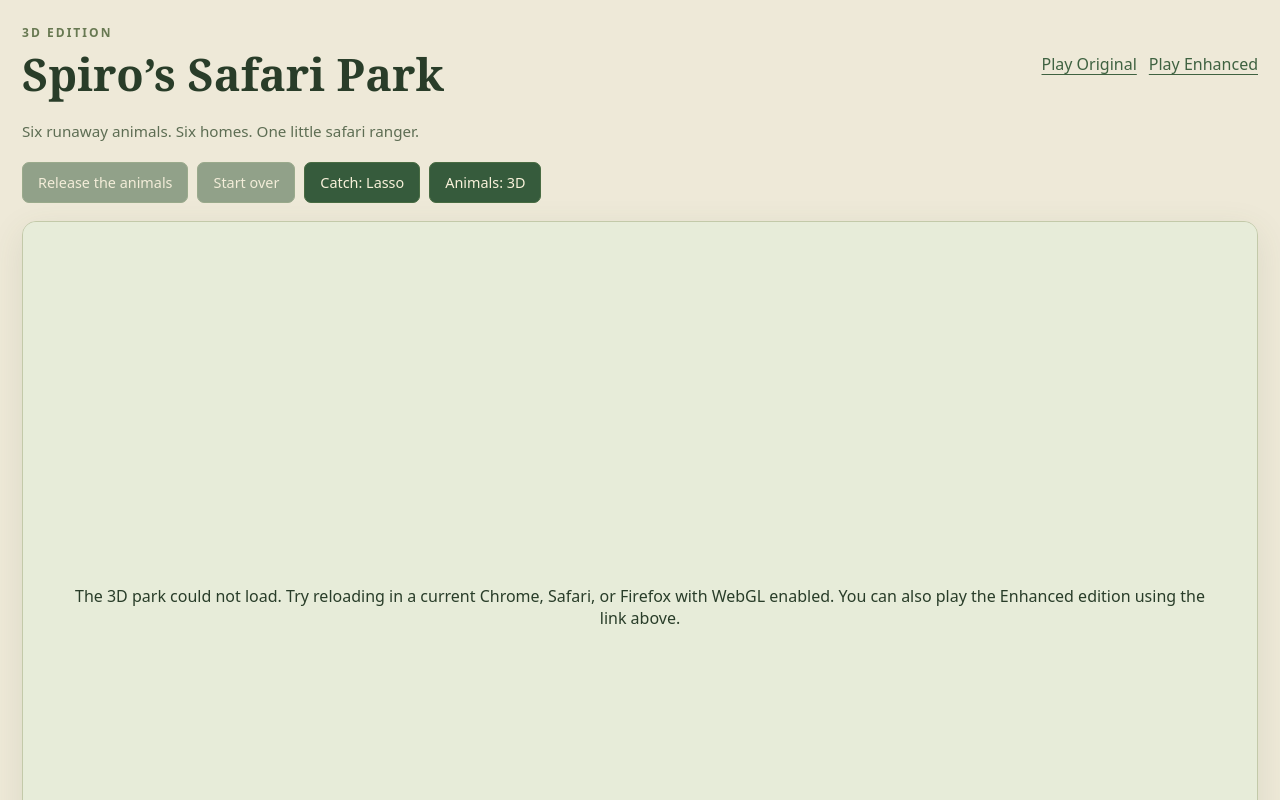
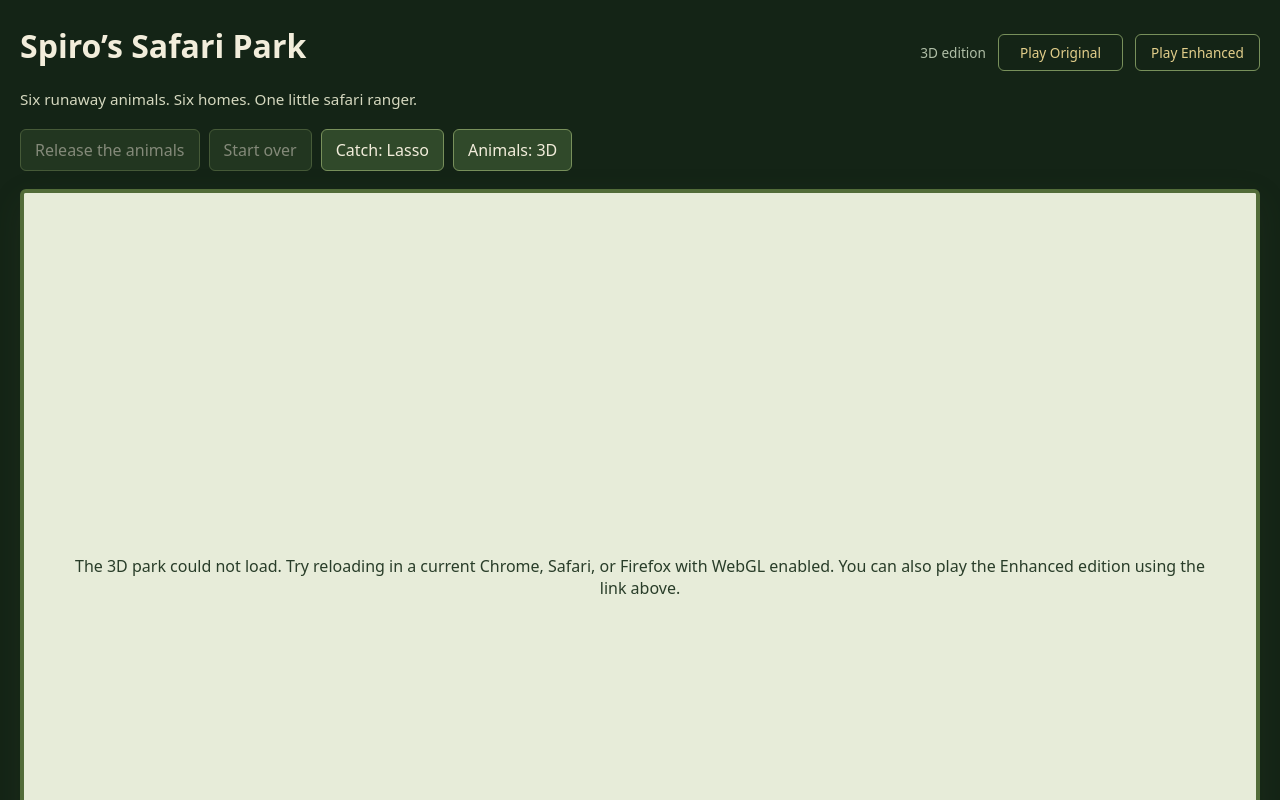
Before and after one commit to shillcock/spiros-safari-park, a website with bundled scripts: page v3/index.html in a window 1280 px wide. Shown: the top 800 px of the page. Built offline with nearby package versions, Linux system fonts and the light colour scheme.

Commit message:
style(v3): match edition header, navigation and page colors

```diff
--- a/v3/index.html
+++ b/v3/index.html
@@ -10,9 +10,10 @@
 <body>
 <main>
   <header>
-    <div><p class="eyebrow">3D edition</p><h1>Spiro’s Safari Park</h1></div>
+    <h1>Spiro’s Safari Park</h1>
     <nav class="edition-nav" aria-label="Game version">
-      <a href="../v1/">Play Original</a><a href="../v2/">Play Enhanced</a>
+      <span>3D edition</span>
+      <a class="version-switch" href="../v1/">Play Original</a><a class="version-switch" href="../v2/">Play Enhanced</a>
     </nav>
   </header>
   <p class="intro">Six runaway animals. Six homes. One little safari ranger.</p>
--- a/v3/style.css
+++ b/v3/style.css
@@ -1,27 +1,30 @@
-:root { color-scheme: light; font-family: system-ui, sans-serif; background: #eee9d8; color: #293d29; }
+:root { color-scheme: dark; font-family: system-ui, sans-serif; background: #142416; color: #f2eddb; }
 * { box-sizing: border-box; }
 [hidden] { display: none !important; }
-body { margin: 0; padding: 24px 22px 32px; }
+body { margin: 0; padding: 24px 16px; }
 main { max-width: 1240px; margin: auto; }
-header { display: flex; align-items: center; justify-content: space-between; gap: 20px; }
-h1 { margin: 2px 0 0; font-family: Georgia, serif; font-size: clamp(1.8rem, 4vw, 2.8rem); }
-.eyebrow { margin: 0; text-transform: uppercase; letter-spacing: .17em; color: #687952; font-size: .75rem; font-weight: 700; }
-a { color: #3f6241; text-underline-offset: 4px; }
-.edition-nav { display: flex; flex-wrap: wrap; justify-content: flex-end; gap: 12px; }
-.intro { color: #5d6d53; line-height: 1.6; font-size: .95rem; }
+header { display: flex; align-items: baseline; justify-content: space-between; gap: 12px; margin-bottom: 16px; }
+h1 { font-size: clamp(1.3rem, 4vw, 2rem); margin: 0; }
+header span, footer { color: #afbea6; font-size: .85rem; }
+.edition-nav { display: flex; align-items: center; justify-content: flex-end; gap: 12px; flex-shrink: 0; font-size: .85rem; }
+header .edition-nav span { margin: 0; }
+.version-switch { display: inline-block; min-width: 125px; text-align: center; padding: 8px 12px; border: 1px solid #78905b; border-radius: 6px; color: #e3cf8b; text-decoration: none; white-space: nowrap; }
+.version-switch:hover { background: #30492a; }
+.intro { color: #d5d8bf; line-height: 1.6; font-size: .95rem; }
 .toolbar { display: flex; align-items: center; flex-wrap: wrap; gap: 9px; margin: 18px 0; }
-button { font: inherit; font-size: .9rem; color: #f8f1da; background: #365b3c; border: 1px solid #496c43; padding: 10px 15px; border-radius: 7px; cursor: pointer; }
-button:hover { background: #496e46; }
+button { font: inherit; color: #f2eddb; background: #30492a; border: 1px solid #78905b; border-radius: 6px; padding: 9px 14px; cursor: pointer; }
+button:hover { background: #415f33; }
 button:disabled { opacity: .5; cursor: default; }
-button:focus-visible, a:focus-visible, canvas:focus-visible { outline: 3px solid #c99439; outline-offset: 3px; }
-#viewport { position: relative; aspect-ratio: 16 / 10; min-height: 430px; max-height: 780px; border: 1px solid #c3c9a9; border-radius: 14px; overflow: hidden; background: #dce5cf; box-shadow: 0 10px 35px #4b59391c; }
+button:focus-visible, a:focus-visible, canvas:focus-visible { outline: 3px solid #f5cf63; outline-offset: 3px; }
+#viewport { position: relative; aspect-ratio: 16 / 10; min-height: 430px; max-height: 780px; border: 4px solid #526c39; border-radius: 6px; overflow: hidden; background: #dce5cf; box-shadow: 0 10px 35px #4b59391c; }
 #viewport canvas { display: block; width: 100%; height: 100%; touch-action: none; }
-#loading { position: absolute; inset: 0; display: grid; place-items: center; z-index: 3; background: #e7ecd9; padding: 40px; text-align: center; }
-#score { position: absolute; top: 16px; left: 18px; padding: 9px 13px; background: #fff9e8e8; border: 1px solid #d7ca9d; border-radius: 8px; font: 700 .85rem Georgia, serif; z-index: 2; pointer-events: none; }
+#loading { color: #293d29; position: absolute; inset: 0; display: grid; place-items: center; z-index: 3; background: #e7ecd9; padding: 40px; text-align: center; }
+#score { color: #293d29; position: absolute; top: 16px; left: 18px; padding: 9px 13px; background: #fff9e8e8; border: 1px solid #d7ca9d; border-radius: 8px; font: 700 .85rem Georgia, serif; z-index: 2; pointer-events: none; }
 #throw { position: absolute; bottom: 14px; right: 16px; z-index: 2; }
-#victory { position: absolute; top: 18%; left: 50%; transform: translateX(-50%); width: min(90%, 400px); padding: 22px; display: grid; gap: 14px; text-align: center; background: #fff9e8f5; border: 2px solid #d7b666; border-radius: 14px; box-shadow: 0 6px 30px #293d2933; }
+#victory { color: #293d29; position: absolute; top: 18%; left: 50%; transform: translateX(-50%); width: min(90%, 400px); padding: 22px; display: grid; gap: 14px; text-align: center; background: #fff9e8f5; border: 2px solid #d7b666; border-radius: 14px; box-shadow: 0 6px 30px #293d2933; }
 #victory strong { font: bold 1.5rem Georgia, serif; }
 #status { min-height: 1.7em; margin: 16px 0 5px; font-weight: 650; }
-.instructions, footer { font-size: .88rem; line-height: 1.6; color: #59694f; }
-footer { margin-top: 22px; }
-@media (max-width: 650px) { body { padding: 18px 10px 24px; } header { align-items: start; } .edition-nav { font-size: .8rem; } #viewport { aspect-ratio: 4 / 5; min-height: 460px; } }
+.instructions { color: #d5d8bf; font-size: .9rem; line-height: 1.6; }
+footer { line-height: 1.7; margin-top: 22px; }
+@media (max-width: 750px) { header { display: block; } .edition-nav { margin-top: 10px; justify-content: space-between; flex-wrap: wrap; } }
+@media (max-width: 650px) { body { padding: 12px 8px; } #viewport { aspect-ratio: 4 / 5; min-height: 460px; } }
```
